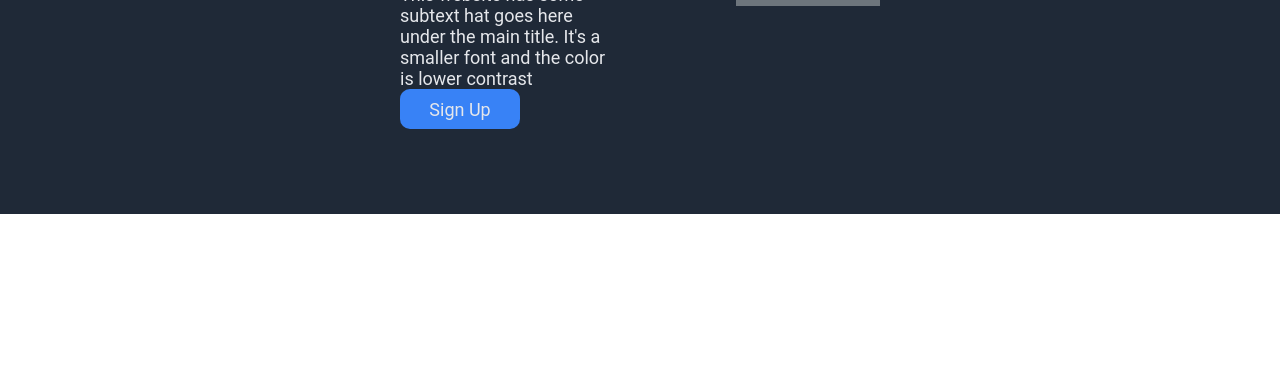
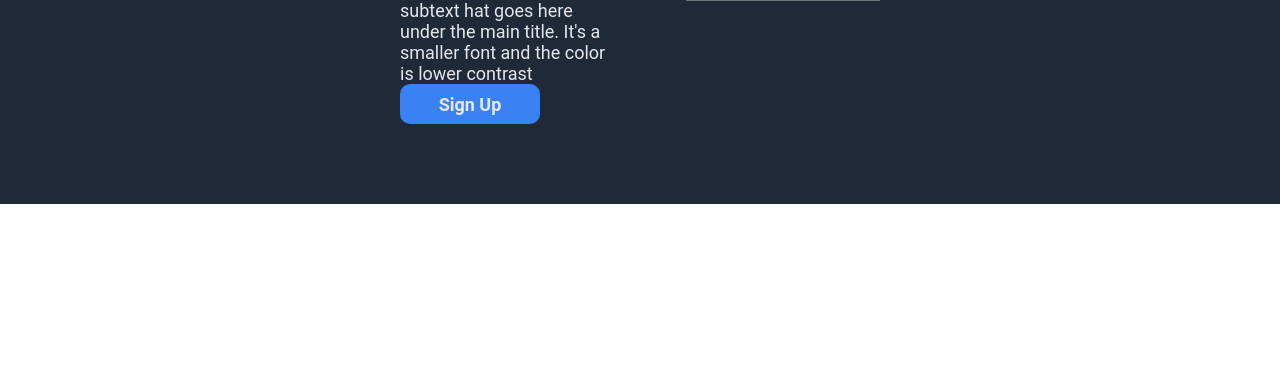
Before and after one commit to danieleqnq/odin-landing-page, a plain HTML site: page index.html in a window 1280 px wide. Shown: the part 415-800 px from the top of the page. Drawn offline with Linux system fonts and the light colour scheme.

Commit message:
add smaller changes to hero formatting remove margins remove gap in content div

```diff
--- a/styles.css
+++ b/styles.css
@@ -31,7 +31,7 @@
 }
 
 .margin {
-  margin: 5px 400px 5px 400px;
+  margin: 0px 400px 0px 400px;
 }
 
 .hero,
@@ -65,7 +65,6 @@
 }
 
 .content {
-  gap: 50px;
   margin: 80px 0px;
 }
 
@@ -81,7 +80,8 @@
 .top-button {
   background-color: #3882f6;
   border-radius: 10px;
-  width: 120px;
+  width: 140px;
   height: 40px;
   border: none;
+  font-weight: 600;
 }
```
